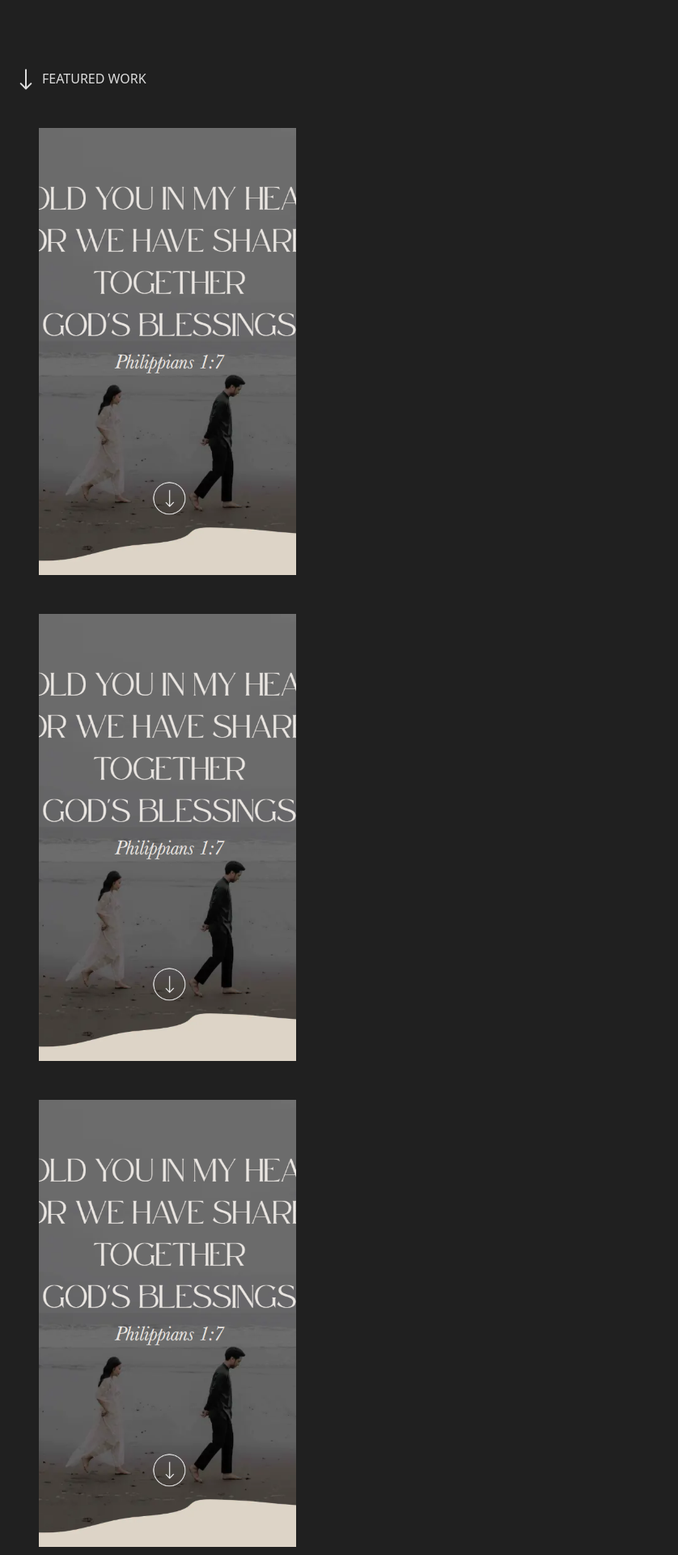
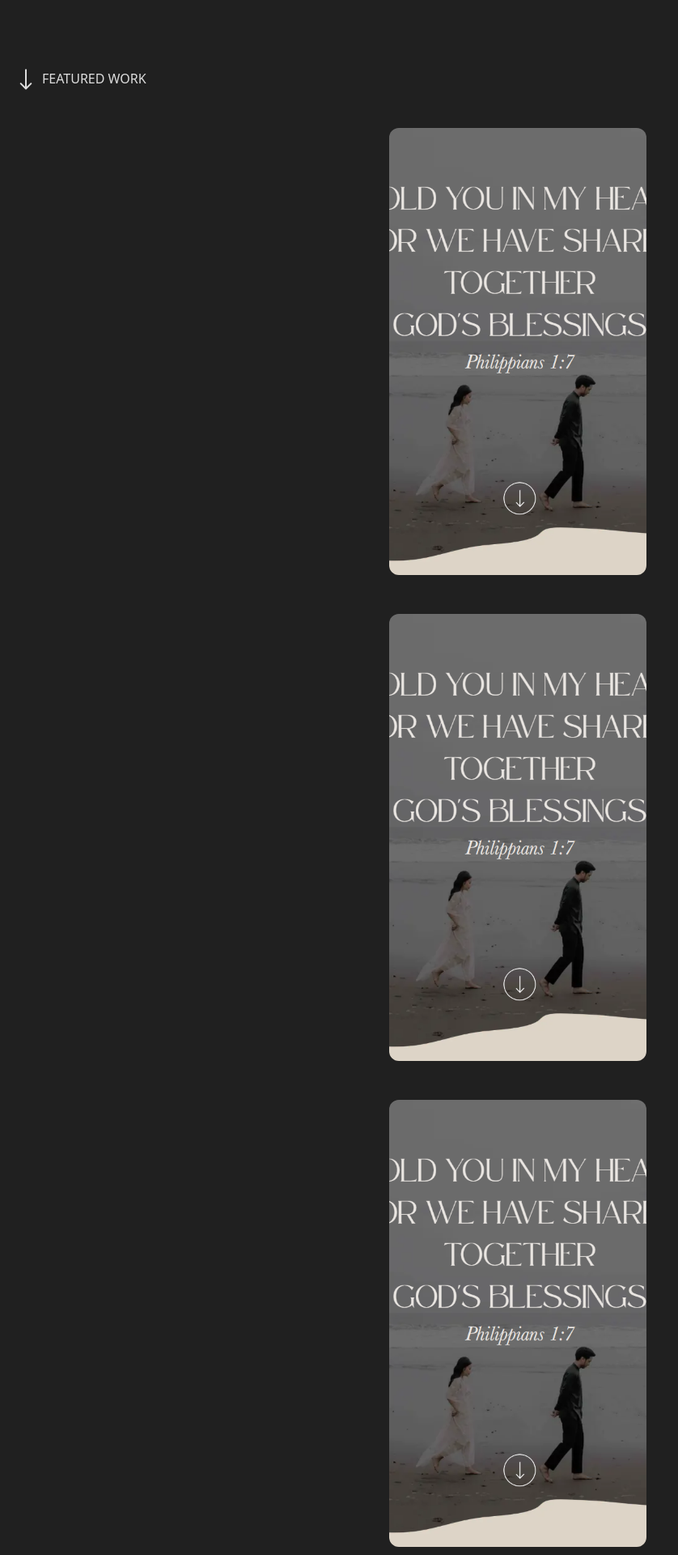
Before and after one commit to ariobintangn/portfolio-vue, a Vue app in the folder portfolio-vue/: page / in a window 1280 px wide. Shown: the part 720-2640 px from the top of the page at 81% size, without its empty margins (0-838 px from the left). Built offline with nearby package versions, Linux system fonts and the light colour scheme; a web font is replaced by a local one.

Commit message:
justifying featured works

```diff
--- a/portfolio-vue/src/components/FeaturedWork.vue
+++ b/portfolio-vue/src/components/FeaturedWork.vue
@@ -10,10 +10,12 @@ export default {
             <img src="../assets/Arrow 1.svg" class="mr-3" alt="arrow down">
             <h1 class="text-off-white">FEATURED WORK</h1>
         </div>
-        <div> <img src="../assets/irwan-claudia.png" alt="1rst project picture" class="h-[600px] w-[366px] object-cover p-[24px]"></div>
-        <div> <img src="../assets/irwan-claudia.png" alt="1rst project picture" class="h-[600px] w-[366px] object-cover p-[24px]"></div>
-        <div> <img src="../assets/irwan-claudia.png" alt="1rst project picture" class="h-[600px] w-[366px] object-cover p-[24px]"></div>
-        <div> <img src="../assets/irwan-claudia.png" alt="1rst project picture" class="h-[600px] w-[366px] object-cover p-[24px]"></div>
 
+        <div class="w-full flex flex-col justify-center items-center">
+            <div> <img src="../assets/irwan-claudia.png" alt="1rst project picture" class="h-[600px] w-[366px] object-cover p-[24px] rounded-[36px]"></div>
+            <div> <img src="../assets/irwan-claudia.png" alt="1rst project picture" class="h-[600px] w-[366px] object-cover p-[24px] rounded-[36px]"></div>
+            <div> <img src="../assets/irwan-claudia.png" alt="1rst project picture" class="h-[600px] w-[366px] object-cover p-[24px] rounded-[36px]"></div>
+            <div> <img src="../assets/irwan-claudia.png" alt="1rst project picture" class="h-[600px] w-[366px] object-cover p-[24px] rounded-[36px]"></div>
+        </div>
     </div>
 </template>
```
